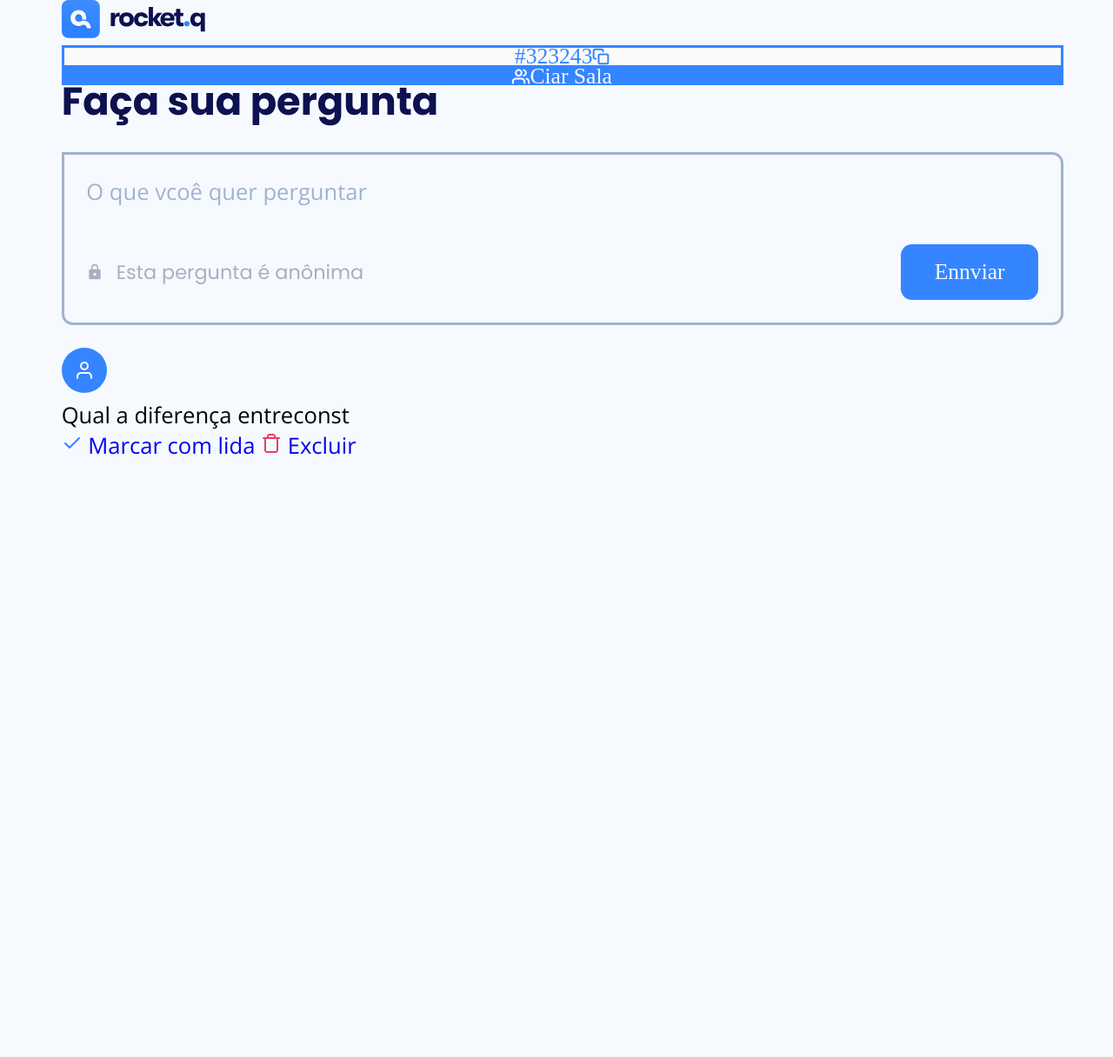
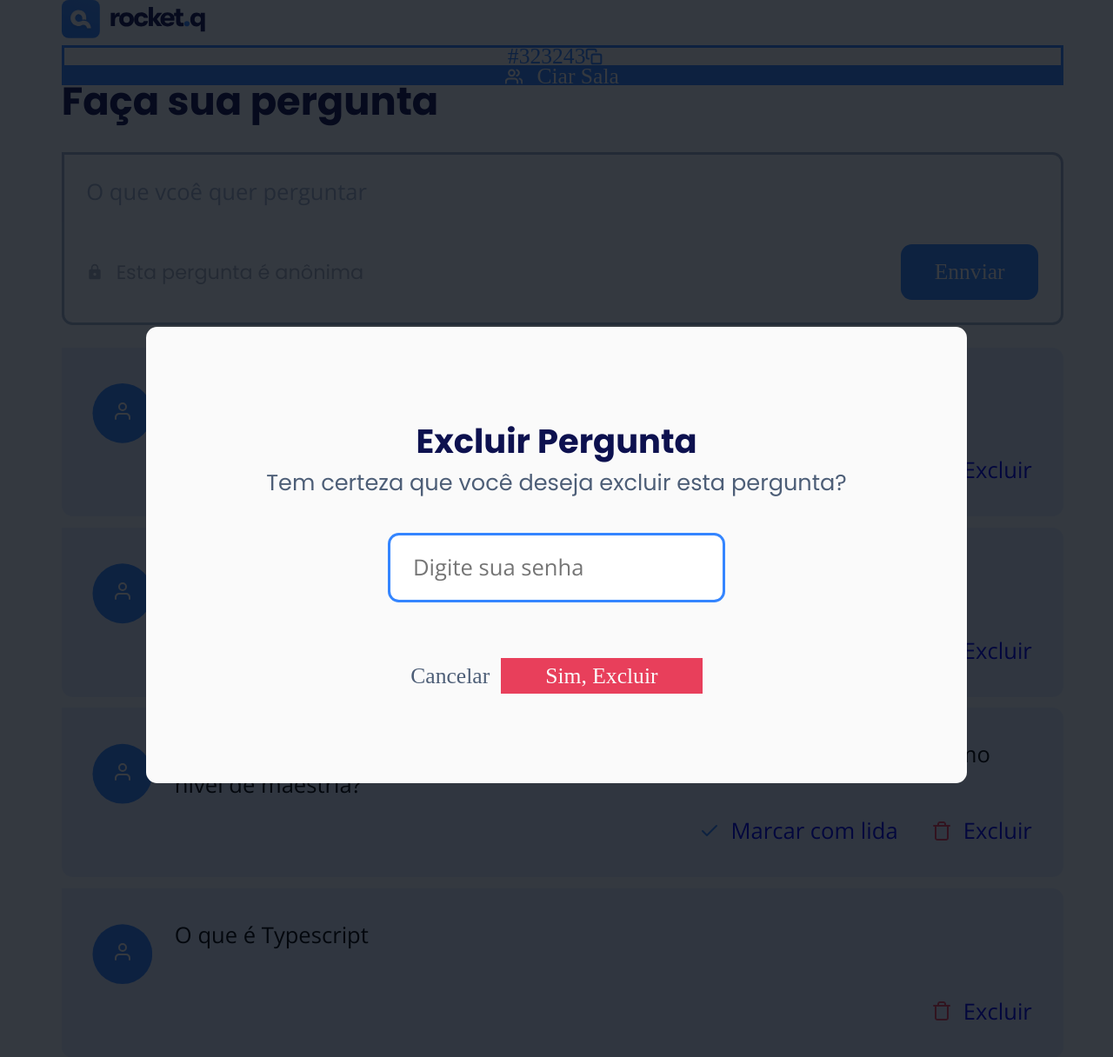
Before and after one commit to JairNeto1/roquetQ, a web app: file room.html in a window 1280 px wide. Shown: the top 1216 px of the page at 87% size. Run offline with its HTML, style and script files only (its server is not run), Linux system fonts and the light colour scheme.

Commit message:
Finishing Class 3 CSS/Modal

```diff
--- a/create-pass.html
+++ b/create-pass.html
@@ -36,7 +36,7 @@
                             <label class="sr-only" for="room-pass">Insira uma senha</label>
                             <input type="password" id="room-pass" placeholder="Insira uma senha">
                             <button>
-                                <img src="assets/enter-user.svg" alt="Entrar na sala">
+                                <img src="assets/users-white.svg" alt="Entrar na sala">
                                 Criar Sala
                             </button>
                         </form>
--- a/room.html
+++ b/room.html
@@ -5,6 +5,7 @@
         <meta http-equiv="X-UA-Compatible" content="IE=edge">
         <link rel="stylesheet" href="./styles/global.css"/>
         <link rel="stylesheet" href="./styles/room.css"/>
+        <link rel="stylesheet" href="./styles/modal.css"/>
         <link rel="preconnect" href="https://fonts.googleapis.com">
     <link rel="preconnect" href="https://fonts.gstatic.com" crossorigin>
     <link href="https://fonts.googleapis.com/css2?family=Open+Sans:wght@300;400&family=Poppins:wght@400;500;700&display=swap" rel="stylesheet">
@@ -51,11 +52,10 @@
                     <div class="question-wrapper">
                         <div class="question-content">
                             <div class="user">
-                                <img src="assets/avatar.svg" alt="Avatar">
+                                <img src="assets/user.svg" alt="Avatar">
                             </div>
                             <div class="question">
                                 <p>Qual a diferença entreconst</p>
-                            </div>
                             </div>
                         </div>
                         <div class="actions">
@@ -68,11 +68,89 @@
                                 Excluir
                             </a>
                         </div>
+                    </div>
 
+                    <div class="question-wrapper">
+                        <div class="question-content">
+                            <div class="user">
+                                <img src="assets/user.svg" alt="Avatar">
+                            </div>
+                            <div class="question">
+                                <p>O que é Javascript</p>
+                            </div>
+                        </div>
+                        <div class="actions">
+                            <a href="#" class="check">
+                                <img src="assets/check.svg" alt="Marcar com lida">
+                                Marcar com lida
+                            </a>
+                            <a href="#" class="delete">
+                                <img src="assets/trash.svg" alt="Excluir">
+                                Excluir
+                            </a>
+                        </div>
+                    </div>
+
+                    <div class="question-wrapper">
+                        <div class="question-content">
+                            <div class="user">
+                                <img src="assets/user.svg" alt="Avatar">
+                            </div>
+                            <div class="question">
+                                <p>Você já sabe quaiis as base você precisa melhorar para alcançar o seu próximo nível de maestria?</p>
+                            </div>
+                        </div>
+                        <div class="actions">
+                            <a href="#" class="check">
+                                <img src="assets/check.svg" alt="Marcar com lida">
+                                Marcar com lida
+                            </a>
+                            <a href="#" class="delete">
+                                <img src="assets/trash.svg" alt="Excluir">
+                                Excluir
+                            </a>
+                        </div>
+                    </div>
+
+                    <div class="question-wrapper read">
+                            <div class="question-content">
+                                <div class="user">
+                                    <img src="assets/user.svg" alt="Avatar">
+                                </div>
+                                <div class="question">
+                                    <p>O que é Typescript</p>
+                                </div>
+                            </div>
+                        <div class="actions">
+                            <a href="#" class="delete">
+                                <img src="assets/trash.svg" alt="Excluir">
+                                Excluir
+                            </a>
+                        </div>
+                </div>
 
                 </section>
 
             </main>
         </div>
+        <!--MODAL-->
+        <div class="modal-wrapper">
+            <div class="modal">
+                <h2>Excluir Pergunta</h2>
+                <p>Tem certeza que você deseja excluir esta pergunta?</p>
+
+                <form action="#">
+                    <label class="sr-only" for-id="password">Digite sua senha admin</label>
+                    <input type="password" id="password" name="passsword" placeholder="Digite sua senha">
+
+                    <div class="buttons">
+                        <div class="button grey">Cancelar</div>
+                        <button class="red">Sim, Excluir</button>
+                    </div>
+
+                </form>
+            </div>
+        </div>
+
     </body>
 </html>
--- a/styles/global.css
+++ b/styles/global.css
@@ -19,6 +19,7 @@
   --grey-dark: #4d5e77;
   --grey-blue: #a1b2cd;
   --grey-light: #e5eaf1;
+  --grey-medium: #eaecf2;
 
   font-size: 62, 5%;
 }
@@ -82,7 +83,8 @@
   cursor: pointer;
 }
 
-button > img .button > img {
+button > img,
+.button > img {
   margin-right: 1rem;
   widows: 2rem;
 }
@@ -99,6 +101,20 @@
   border: 0.2rem solid var(--blue);
 }
 
+button.red,
+.button.red {
+  background: var(--red);
+  color: var(--white);
+}
+
+button.grey,
+.button.grey {
+  background: var(--grey-light);
+  color: var(--grey-dark);
+}
+
+/* HEADER */
+
 .content header {
   width: 80%;
   margin: 3.5rem auto;
--- /dev/null
+++ b/styles/modal.css
@@ -0,0 +1,56 @@
+.modal-wrapper {
+  position: fixed;
+  width: 100vw;
+  height: 100vh;
+  top: 0;
+  left: 0;
+  display: flex;
+
+  background: rgba(4, 9, 17, 0.8);
+}
+
+.modal-wrapper .modal {
+  width: min(59rem, 90%);
+  background: var(--white);
+  margin: auto;
+
+  border-radius: 0.8rem;
+  font-family: "Poppins", sans-serif;
+  text-align: center;
+
+  padding: 6.4rem;
+}
+
+.modal-wrapper .modal h2 {
+  font: size 2.4rem;
+  font-weight: 700;
+  color: var(--black);
+}
+
+.modal-wrapper .modal p {
+  margin-bottom: 2.4rem;
+  color: var(--grey-dark);
+}
+
+.modal-wrapper .modal input {
+  margin-bottom: 4rem;
+  padding: 1.3rem 1.6rem;
+  border: 0.24rem solid var(--blue);
+  outline: none;
+  widows: min(70% 30.2em);
+}
+
+.modal-wrapper .modal .buttons {
+  display: flex;
+  align-items: center;
+  justify-content: center;
+}
+
+.modal-wrapper .modal .buttons > .button {
+  margin-right: 0.8rem;
+}
+
+.modal-wrapper .modal .buttons > button,
+.modal-wrapper .modal .buttons > button .button {
+  padding: 1.3rem 3.2rem;
+}
--- a/styles/room.css
+++ b/styles/room.css
@@ -92,3 +92,59 @@
   line-height: 2.4rem;
   border-radius: 0.8rem;
 }
+
+/* Questions */
+
+.question-wrapper {
+  background: var(--light-blue);
+  margin-bottom: 0.8rem;
+  border-radius: 0 0.8rem 0.8rem 0.8rem;
+  padding: 2.24rem;
+}
+
+.question-wrapper .question-content {
+  display: flex;
+  align-items: flex-start;
+}
+
+.question-wrapper .question-content .user {
+  background: var(--blue);
+  clip-path: circle();
+  padding: 1.4rem;
+}
+
+.question-wrapper .question-content p {
+  margin-left: 1.6rem;
+  word-break: break-word;
+  display: flex;
+  min-height: 5.5rem;
+}
+
+.question-wrapper .actions {
+  display: flex;
+  align-items: center;
+  justify-content: center;
+  justify-content: flex-end;
+}
+
+.question-wrapper .actions a {
+  display: flex;
+  align-items: center;
+}
+
+.question-wrapper .actions > a > img {
+  margin-right: 0.8rem;
+}
+
+.question-wrapper .actions a {
+  margin-left: 2.4rem;
+}
+
+/* Question Read*/
+.question-wrapper .read {
+  background: var(--grey-medium);
+}
+
+.question-wrapper .read .question-content .user {
+  background: var(--grey-blue);
+}
```
Also changed, not shown: assets/user.svg (added). Lines whose indentation alone changed are shown as unchanged.
